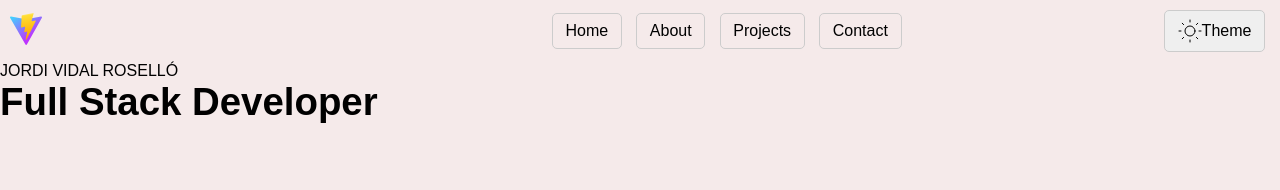
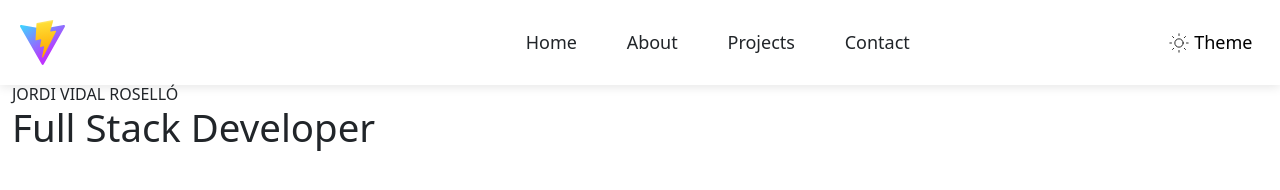
Before and after one commit to JordiiVidal/legacy-portfolio, a website built with Vite: page index.html in a window 1280 px wide. Built offline with nearby package versions, Linux system fonts and the light colour scheme.

Commit message:
bootstrap

```diff
--- a/assets/styles/layout.css
+++ /dev/null
@@ -1,46 +0,0 @@
-html {
-  box-sizing: border-box;
-}
-
-html[data-theme="light"] {
-  background-color: rgb(245, 234, 234);
-}
-
-html[data-theme="dark"] {
-  background-color: rgb(38, 37, 37);
-}
-
-body {
-  margin: 0rem auto;
-  padding: 0rem;
-  width: 100%;
-  min-height: 100vh;
-  font-family: Montserrat, sans-serif;
-}
-
-h1,
-h2,
-h3,
-h4,
-h5,
-h6 {
-  margin: 0;
-}
-
-.title {
-  font-size: 2.4rem;
-}
-
-.subtitle {
-  font-size: 1rem;
-  font-weight: 300;
-  text-transform: uppercase;
-}
-
-.button {
-  padding: 0.5rem 0.8rem;
-  margin: 0 0.3rem;
-  border: 1px solid #ccc;
-  border-radius: 5px;
-  font-size: 1rem;
-}
--- a/index.html
+++ b/index.html
@@ -6,8 +6,8 @@
   <link rel="icon" type="image/svg+xml" href="/vite.svg" />
   <meta name="viewport" content="width=device-width, initial-scale=1.0" />
 
-  <link rel="stylesheet" type="text/css" href="./assets/styles/layout.css" />
-  <link rel="stylesheet" type="text/css" href="./assets/styles/header.css" />
+  <link rel="stylesheet" type="text/css" href="./src/styles/styles.scss" />
+  <link rel="stylesheet" type="text/css" href="./src/styles/header.scss" />
 
   <title>My Portfolio | Jordi Vidal Roselló</title>
 </head>
@@ -46,7 +46,7 @@
     </nav>
   </header>
 
-  <main>
+  <main class="container-fluid">
     <article>
       <h3 class="subtitle">Jordi Vidal Roselló</h3>
       <h1 class="title">Full Stack Developer</h1>
@@ -56,8 +56,7 @@
   <footer>
 
   </footer>
-  <script type="module" src="main.js"></script>
-  <script type="module" src="./src/theme.js"></script>
+  <script type="module" src="./src/js/main.js"></script>
 </body>
 
 </html>
--- a/main.js
+++ b/src/js/main.js
@@ -1,4 +1,6 @@
-import { switchThemeButton, initializeTheme } from "./src/theme";
+import '../styles/styles.scss'
+
+import { switchThemeButton, initializeTheme } from "./theme";
 
 function setupSettings() {
     initializeTheme();
--- a/src/theme.js
+++ b/src/js/theme.js
@@ -1,5 +1,5 @@
-import darkIcon from '../assets/icons/dark.svg'
-import lightIcon from '../assets/icons/light.svg'
+import darkIcon from '../../assets/icons/dark.svg'
+import lightIcon from '../../assets/icons/light.svg'
 
 const rootElement = document.documentElement;
 const iconImage = document.getElementById('icon-theme');
--- /dev/null
+++ b/src/styles/header.scss
@@ -0,0 +1,75 @@
+/* Define variables */
+$padding-size: 10px;
+$font-size-base: 18px;
+
+/* Header styling */
+header {
+  padding: $padding-size;
+  background-color: #fff;
+  box-shadow: 0 2px 10px rgba(0, 0, 0, 0.1);
+}
+
+/* Grid layout and element positioning */
+nav.grid {
+  display: grid;
+  grid-template-areas: "logo steps settings";
+}
+
+#logo {
+  grid-area: logo;
+  justify-self: start;
+  align-self: center;
+  padding: $padding-size;
+
+  img {
+    width: 45px;
+    height: auto;
+  }
+}
+
+#steps {
+  grid-area: steps;
+  justify-self: end;
+  align-self: center;
+  padding: $padding-size;
+
+  .step {
+    display: inline-block;
+    margin: 0 $padding-size;
+    font-size: $font-size-base;
+    background-color: #ffffffd5;
+
+    border: none;
+    cursor: pointer;
+
+    label {
+      cursor: pointer;
+    }
+  }
+}
+
+#settings {
+  grid-area: settings;
+  justify-self: end;
+  align-self: center;
+
+  button#theme {
+    font-size: $font-size-base;
+    display: flex;
+    flex-direction: row;
+    justify-content: center;
+    align-items: center;
+    background-color: transparent;
+    border: none;
+    cursor: pointer;
+
+    img {
+      width: 20px;
+      height: auto;
+    }
+
+    span {
+      padding-left: 5px;
+    }
+  }
+}
--- /dev/null
+++ b/src/styles/styles.scss
@@ -0,0 +1,39 @@
+@import "bootstrap/scss/bootstrap";
+
+html {
+    box-sizing: border-box;
+}
+
+body {
+    margin: 0rem auto;
+    padding: 0rem;
+    width: 100%;
+    min-height: 100vh;
+}
+
+h1,
+h2,
+h3,
+h4,
+h5,
+h6 {
+    margin: 0;
+}
+
+.title {
+    font-size: 2.4rem;
+}
+
+.subtitle {
+    font-size: 1rem;
+    font-weight: 300;
+    text-transform: uppercase;
+}
+
+.button {
+    padding: 0.5rem 0.8rem;
+    margin: 0 0.3rem;
+    border: 1px solid #ccc;
+    border-radius: 5px;
+    font-size: 1rem;
+}
--- a/vite.config.js
+++ b/vite.config.js
@@ -2,4 +2,10 @@ import { defineConfig } from "vite";
 
 export default defineConfig({
   base: "/my-portfolio/",
+  build: {
+    outDir: '../dist'
+  },
+  server: {
+    port: 5017
+  }
 });
```
Also changed, not shown: package.json (+6 -1 lines), assets/styles/header.css (deleted), javascript.svg (deleted), 1 other file.
